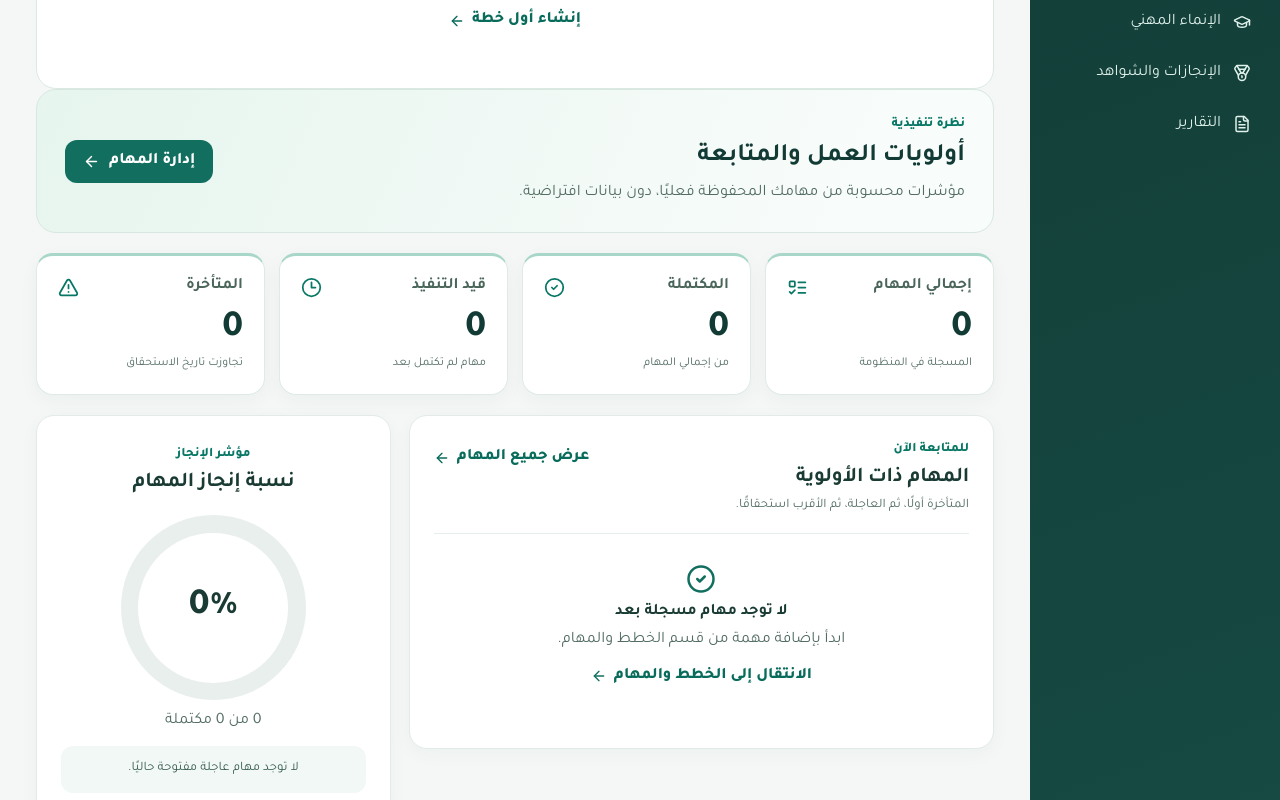
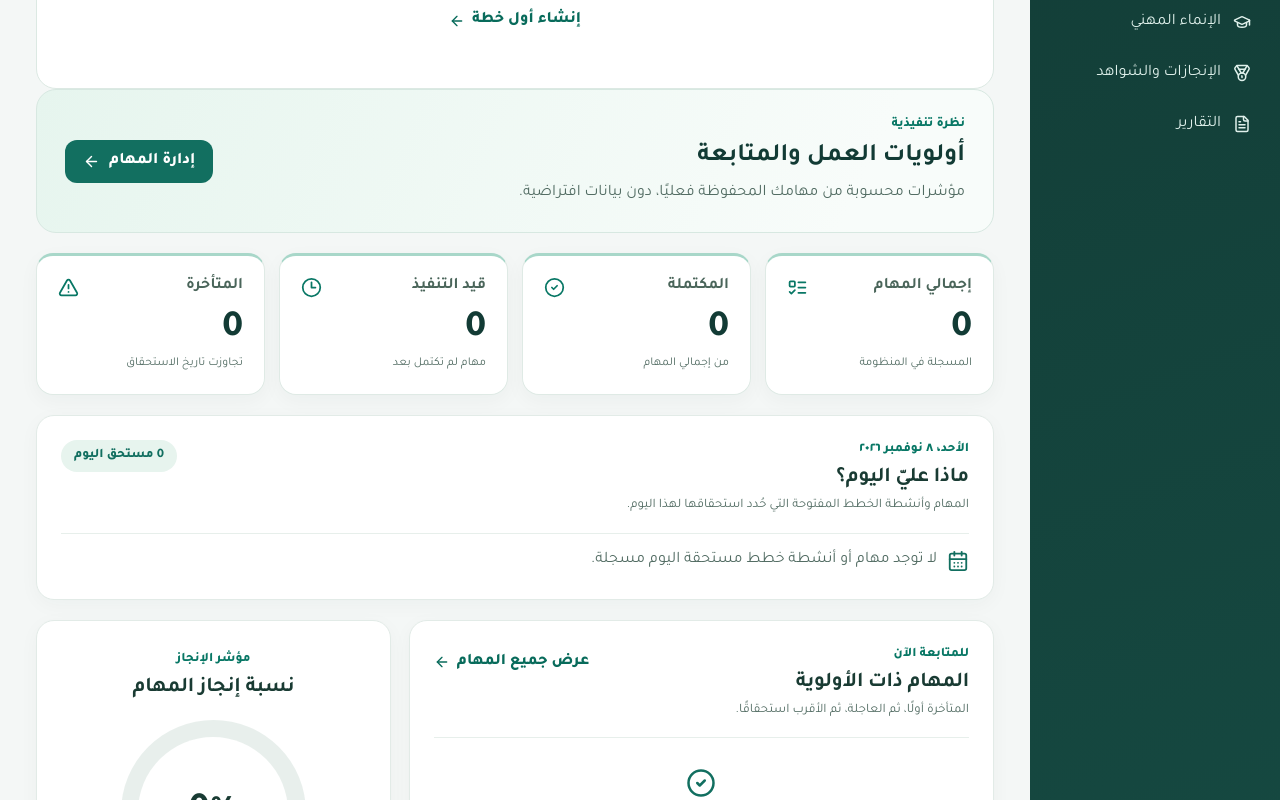
Before and after one commit to physicsbasit-debug/nabd-al-injaz, a React (Vite) app: page / in a window 1280 px wide. Shown: the part 427-1227 px from the top of the page. Built offline with nearby package versions, Linux system fonts and the light colour scheme.

Commit message:
Add date-aware daily dashboard for tasks and plan activities

```diff
--- a/src/App.tsx
+++ b/src/App.tsx
@@ -126,6 +126,12 @@ export default function App() {
             <ExecutiveDashboard
               tasks={tasks}
               completedCount={done}
+              plans={plans}
+              onOpenPlan={(id) => {
+                setSelectedPlanId(id);
+                setPlanCreateRequested(false);
+                setTab('مكتبة الخطط');
+              }}
               onNavigate={() => {
                 setTab('الخطط والمهام');
                 setMobileMenuOpen(false);
--- a/src/ExecutiveDashboard.tsx
+++ b/src/ExecutiveDashboard.tsx
@@ -1,24 +1,69 @@
-import { AlertTriangle, ArrowLeft, CheckCircle2, Clock3, ListTodo } from 'lucide-react';
+import {
+  AlertTriangle,
+  ArrowLeft,
+  CheckCircle2,
+  Clock3,
+  ListTodo,
+  CalendarDays,
+} from 'lucide-react';
 import type { Task } from './task-model';
 import { formatDueDate } from './task-model';
-import { dashboardMetrics, isTaskOverdue, localDateKey, priorityTasks } from './dashboard-metrics';
+import {
+  dashboardMetrics,
+  isTaskOverdue,
+  localDateKey,
+  priorityTasks,
+  tasksDueToday,
+} from './dashboard-metrics';
+import { validDate, type Plan } from './plan-model';
 
 type Props = {
   tasks: Task[];
   completedCount: number;
+  plans: Plan[];
   onNavigate: () => void;
+  onOpenPlan: (id: string) => void;
   onToggleTask: (id: string) => void;
 };
 
 export default function ExecutiveDashboard({
   tasks,
   completedCount,
+  plans,
   onNavigate,
+  onOpenPlan,
   onToggleTask,
 }: Props) {
   const today = localDateKey(new Date());
   const metrics = dashboardMetrics(tasks, today);
   const attention = priorityTasks(tasks, today);
+  const dueToday = tasksDueToday(tasks, today);
+  const planActivities = plans.flatMap((plan) =>
+    plan.archived
+      ? []
+      : plan.activities
+          .filter((activity) => activity.progress !== 'completed' && activity.dueDate === today)
+          .map((activity) => ({ plan, activity })),
+  );
+  const overdueActivities = plans.reduce(
+    (count, plan) =>
+      count +
+      (plan.archived
+        ? 0
+        : plan.activities.filter(
+            (activity) =>
+              activity.progress !== 'completed' &&
+              validDate(activity.dueDate) &&
+              activity.dueDate < today,
+          ).length),
+    0,
+  );
+  const todayLabel = new Intl.DateTimeFormat('ar-OM', {
+    weekday: 'long',
+    day: 'numeric',
+    month: 'long',
+    year: 'numeric',
+  }).format(new Date());
 
   return (
     <div className="executive-dashboard">
@@ -66,6 +111,73 @@ export default function ExecutiveDashboard({
           <strong>{metrics.overdue}</strong>
           <small>تجاوزت تاريخ الاستحقاق</small>
         </article>
+      </section>
+
+      <section className="card executive-today" aria-label="مهام اليوم ومتابعته">
+        <div className="executive-section-heading">
+          <div>
+            <span className="executive-eyebrow">{todayLabel}</span>
+            <h2>ماذا عليّ اليوم؟</h2>
+            <p>المهام وأنشطة الخطط المفتوحة التي حُدد استحقاقها لهذا اليوم.</p>
+          </div>
+          <span className="executive-today-count">
+            {dueToday.length + planActivities.length} مستحق اليوم
+          </span>
+        </div>
+        {dueToday.length + planActivities.length === 0 ? (
+          <div className="executive-today-empty">
+            <CalendarDays size={22} aria-hidden="true" />
+            <span>لا توجد مهام أو أنشطة خطط مستحقة اليوم مسجلة.</span>
+          </div>
+        ) : (
+          <div className="executive-today-list">
+            {dueToday.map((task) => (
+              <article key={'task-' + task.id}>
+                <button
+                  className="executive-task-check"
+                  type="button"
+                  aria-label={'إكمال المهمة: ' + task.title}
+                  onClick={() => onToggleTask(task.id)}
+                >
+                  <span aria-hidden="true">○</span>
+                </button>
+                <div>
+                  <strong>{task.title}</strong>
+                  <small>مهمة · {task.category}</small>
+                </div>
+                {task.priority === 'عاجلة' && <span className="executive-chip urgent">عاجلة</span>}
+              </article>
+            ))}
+            {planActivities.map(({ plan, activity }) => (
+              <button
+                key={'activity-' + activity.id}
+                className="executive-today-activity"
+                type="button"
+                onClick={() => onOpenPlan(plan.id)}
+              >
+                <CalendarDays size={18} aria-hidden="true" />
+                <span>
+                  <strong>{activity.title}</strong>
+                  <small>
+                    {plan.title} · {plan.kind}
+                  </small>
+                </span>
+                <ArrowLeft size={16} aria-hidden="true" />
+              </button>
+            ))}
+          </div>
+        )}
+        {metrics.overdue + overdueActivities > 0 && (
+          <div className="executive-today-followup" role="status">
+            <AlertTriangle size={17} aria-hidden="true" />
+            <span>
+              متابعة مطلوبة: {metrics.overdue} مهام متأخرة و{overdueActivities} أنشطة خطط متأخرة.
+            </span>
+            <button type="button" className="executive-text-link" onClick={onNavigate}>
+              فتح المهام <ArrowLeft size={15} aria-hidden="true" />
+            </button>
+          </div>
+        )}
       </section>
 
       <div className="executive-columns">
--- a/src/dashboard-metrics.ts
+++ b/src/dashboard-metrics.ts
@@ -15,6 +15,15 @@ function validDateKey(value: string): boolean {
 
 export function isTaskOverdue(task: Task, today: string): boolean {
   return !task.done && validDateKey(task.dueDate) && task.dueDate < today;
+}
+
+export function tasksDueToday(tasks: Task[], today: string): Task[] {
+  return tasks
+    .filter((task) => !task.done && validDateKey(task.dueDate) && task.dueDate === today)
+    .sort((a, b) => {
+      const urgent = Number(b.priority === 'عاجلة') - Number(a.priority === 'عاجلة');
+      return urgent || a.title.localeCompare(b.title, 'ar');
+    });
 }
 
 export function dashboardMetrics(tasks: Task[], today: string) {
--- a/src/executive-dashboard.css
+++ b/src/executive-dashboard.css
@@ -232,3 +232,18 @@
 @media (prefers-reduced-motion: reduce) {
   .executive-dashboard button { transition: none; }
 }
+.executive-today { min-width: 0; }
+.executive-today-count { flex: 0 0 auto; border-radius: 999px; background: #e7f4ee; color: #126f60; padding: 8px 13px; font-size: 13px; font-weight: 800; }
+.executive-today-empty { display: flex; align-items: center; gap: 10px; border-top: 1px solid #e7efeb; padding: 16px 0 3px; color: #526c63; }
+.executive-today-empty svg { color: #126f60; flex: 0 0 auto; }
+.executive-today-list { display: grid; }
+.executive-today-list article,.executive-today-activity { display: flex; align-items: center; gap: 12px; min-width: 0; border: 0; border-top: 1px solid #e7efeb; padding: 12px 0; background: transparent; color: inherit; text-align: right; }
+.executive-today-list article > div,.executive-today-activity span { min-width: 0; flex: 1; }
+.executive-today-list strong,.executive-today-activity strong { display: block; line-height: 1.5; overflow-wrap: anywhere; }
+.executive-today-list small,.executive-today-activity small { display: block; margin-top: 3px; color: #526c63; font-size: 12px; }
+.executive-today-activity { width: 100%; cursor: pointer; }
+.executive-today-activity > svg { color: #087765; flex: 0 0 auto; }
+.executive-today-activity:hover { background: #f7fbf9; }
+.executive-today-followup { display: flex; align-items: center; flex-wrap: wrap; gap: 8px; margin-top: 8px; padding: 11px 13px; border-radius: 12px; background: #fff6ed; color: #84451f; font-size: 13px; }
+.executive-today-followup > span { flex: 1; }
+.executive-today-followup .executive-text-link { color: #84451f; }
```
Also changed, not shown: 2 other files (tests, documents, lock files or other folders).
